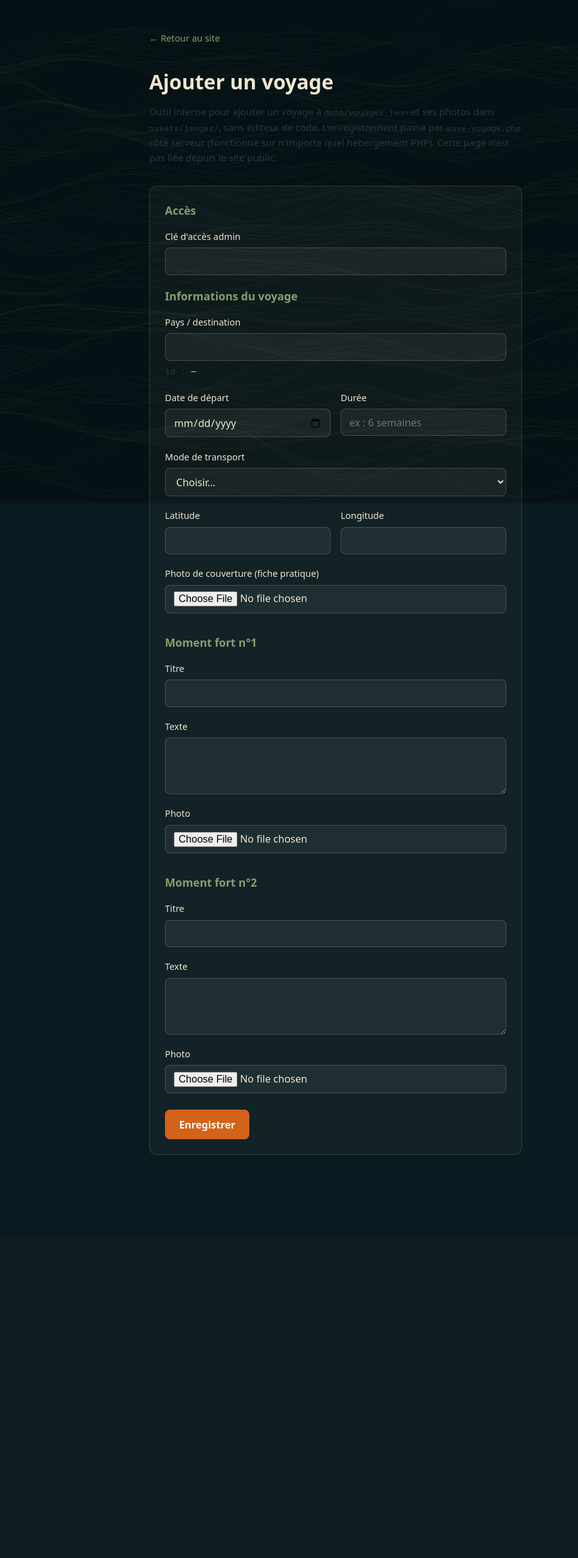
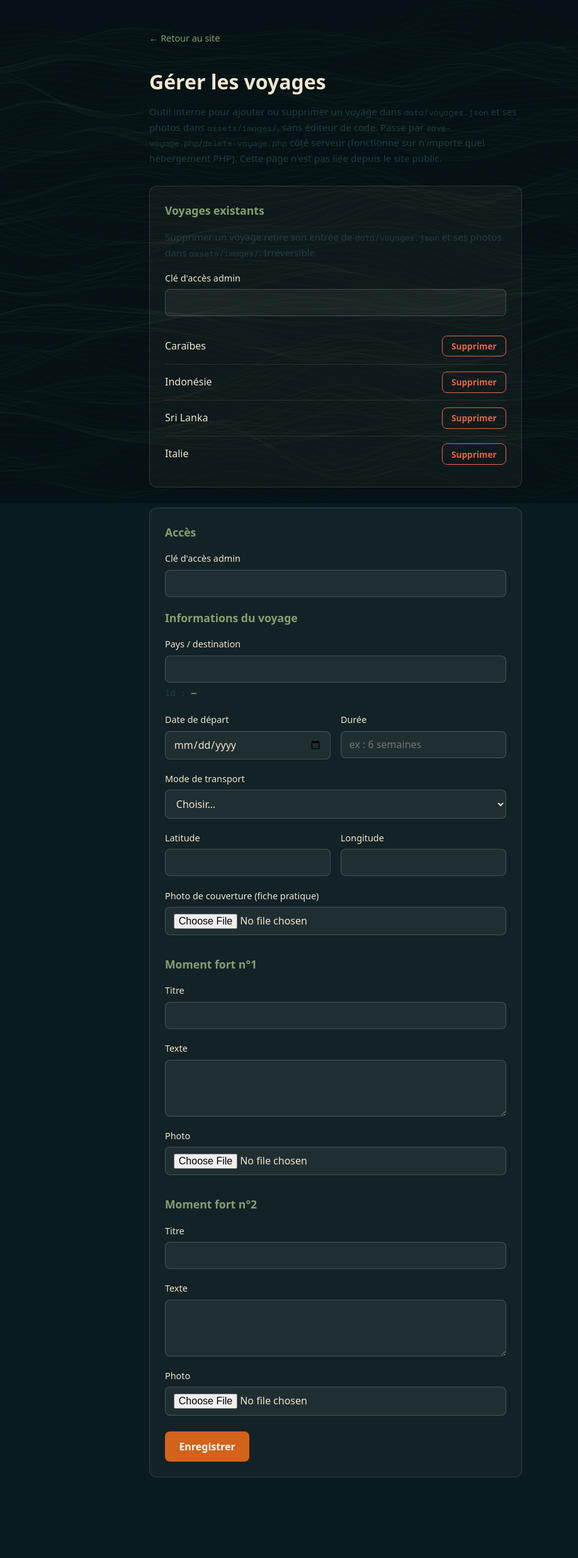
Before and after one commit to colinbenamo-afk/blog-voyage, a PHP site: page /admin/admin.php in a window 1280 px wide. Shown: the whole page at 63% size, without its empty margins (107-1025 px from the left). Before the commit the page ends 1834 px from the top, so only its background shows below. Run offline with PHP 8.4, Linux system fonts and the light colour scheme; the visitor is signed in with stand-in values (Sample User, id 1); some web fonts are replaced.

Commit message:
Ajoute la suppression de voyage dans la page admin
Nouvelle section "Voyages existants" dans admin.php : liste tous les
voyages (via fetch sur data/voyages.json) avec un bouton "Supprimer"
par voyage, confirmation obligatoire avant suppression.

Nouvel endpoint admin/delete-voyage.php, même structure que
save-voyage.php (auth par session, filet de sécurité JSON, clé d'accès
requise) : retire l'entrée de data/voyages.json et supprime ses 3
photos dans assets/images/ (lues depuis le champ "photos" du voyage,
pas devinées).

Testé de bout en bout (connexion, suppression réussie, clé manquante,
clé invalide) sur une copie isolée du projet, jamais sur les vraies
données.

Co-Authored-By: Claude Sonnet 5 <noreply@anthropic.com>

```diff
--- a/admin/admin.css
+++ b/admin/admin.css
@@ -149,3 +149,42 @@ button:disabled {
 .hidden {
   display: none !important;
 }
+
+/* --- Liste "Voyages existants" ---------------------------------------- */
+.voyage-list {
+  list-style: none;
+  margin: 0;
+  padding: 0;
+}
+
+.voyage-list-item {
+  display: flex;
+  align-items: center;
+  justify-content: space-between;
+  gap: 1rem;
+  padding: 0.7rem 0;
+  border-bottom: 1px solid rgba(239, 231, 208, 0.12);
+}
+
+.voyage-list-item:last-child {
+  border-bottom: none;
+}
+
+.voyage-list-empty {
+  color: var(--text-muted);
+  font-size: 0.9rem;
+  padding: 0.5rem 0;
+}
+
+.voyage-delete-btn {
+  background: transparent;
+  color: #e0664a;
+  border: 1px solid #e0664a;
+  padding: 0.4rem 0.9rem;
+  font-size: 0.85rem;
+  margin: 0;
+}
+
+.voyage-delete-btn:hover {
+  background: rgba(224, 102, 74, 0.12);
+}
--- a/admin/admin.js
+++ b/admin/admin.js
@@ -43,17 +43,101 @@ const errorListEl = document.getElementById('error-list');
 const statusLineEl = document.getElementById('status-line');
 const submitBtn = document.getElementById('submit-btn');
 
-/* --- Aperçu de l'id en direct + avertissement si déjà pris ----------- */
-async function getExistingIds() {
+/* --- Chargement de la liste des voyages (id + pays), utilisé à la
+   --- fois pour l'aperçu d'id et pour la liste "Voyages existants" ---- */
+async function getVoyages() {
   try {
     const res = await fetch('../data/voyages.json', { cache: 'no-store' });
     if (!res.ok) return [];
     const voyages = await res.json();
-    return Array.isArray(voyages) ? voyages.map((v) => v.id) : [];
+    return Array.isArray(voyages) ? voyages : [];
   } catch (err) {
     return [];
   }
 }
+
+async function getExistingIds() {
+  const voyages = await getVoyages();
+  return voyages.map((v) => v.id);
+}
+
+/* --- Liste "Voyages existants" + suppression -------------------------- */
+const voyageListEl = document.getElementById('voyage-list');
+const deleteAccessKeyInput = document.getElementById('delete-access-key');
+const deleteStatusLineEl = document.getElementById('delete-status-line');
+
+function setDeleteStatus(html, type) {
+  deleteStatusLineEl.innerHTML = html;
+  deleteStatusLineEl.className = `status-line ${type ? `is-${type}` : ''}`.trim();
+  deleteStatusLineEl.classList.toggle('hidden', !html);
+}
+
+async function loadVoyageList() {
+  const voyages = await getVoyages();
+  voyageListEl.innerHTML = '';
+
+  if (!voyages.length) {
+    const li = document.createElement('li');
+    li.className = 'voyage-list-empty';
+    li.textContent = 'Aucun voyage enregistré pour le moment.';
+    voyageListEl.appendChild(li);
+    return;
+  }
+
+  voyages.forEach((voyage) => {
+    const li = document.createElement('li');
+    li.className = 'voyage-list-item';
+
+    const name = document.createElement('span');
+    name.textContent = voyage.pays || voyage.id;
+
+    const deleteBtn = document.createElement('button');
+    deleteBtn.type = 'button';
+    deleteBtn.className = 'voyage-delete-btn';
+    deleteBtn.textContent = 'Supprimer';
+    deleteBtn.addEventListener('click', () => handleDelete(voyage));
+
+    li.appendChild(name);
+    li.appendChild(deleteBtn);
+    voyageListEl.appendChild(li);
+  });
+}
+
+async function handleDelete(voyage) {
+  setDeleteStatus('', null);
+
+  const accessKey = deleteAccessKeyInput.value;
+  if (!accessKey) {
+    setDeleteStatus("La clé d'accès est obligatoire pour supprimer un voyage.", 'error');
+    return;
+  }
+
+  const confirmed = window.confirm(
+    `Supprimer "${voyage.pays}" ? Cette action retire ses photos et son entrée de voyages.json, sans possibilité d'annuler.`
+  );
+  if (!confirmed) return;
+
+  const body = new FormData();
+  body.append('access_key', accessKey);
+  body.append('id', voyage.id);
+
+  try {
+    const res = await fetch('delete-voyage.php', { method: 'POST', body });
+    const payload = await res.json();
+
+    if (!res.ok || !payload.success) {
+      setDeleteStatus((payload.errors || ['Erreur inconnue lors de la suppression.']).join(' '), 'error');
+      return;
+    }
+
+    setDeleteStatus(`Voyage "${voyage.pays}" supprimé.`, 'success');
+    await loadVoyageList();
+  } catch (err) {
+    setDeleteStatus(`Impossible de contacter le serveur : ${err.message}`, 'error');
+  }
+}
+
+loadVoyageList();
 
 paysInput.addEventListener('input', async () => {
   const id = slugify(paysInput.value);
@@ -176,6 +260,7 @@ form.addEventListener('submit', async (event) => {
     );
     form.reset();
     idPreviewEl.textContent = '—';
+    await loadVoyageList();
   } catch (err) {
     showErrors([`Impossible de contacter le serveur : ${err.message}`]);
     setStatus('', null);
--- a/admin/admin.php
+++ b/admin/admin.php
@@ -8,7 +8,7 @@ requireAdminAuth();
   <meta charset="UTF-8">
   <meta name="viewport" content="width=device-width, initial-scale=1.0">
   <meta name="robots" content="noindex, nofollow">
-  <title>Admin — Ajouter un voyage</title>
+  <title>Admin — Gérer les voyages</title>
 
   <!-- Mêmes polices que le site public -->
   <link rel="preconnect" href="https://api.fontshare.com">
@@ -27,13 +27,30 @@ requireAdminAuth();
 
   <a class="admin-back" href="../index.html">← Retour au site</a>
 
-  <h1 class="admin-title">Ajouter un voyage</h1>
+  <h1 class="admin-title">Gérer les voyages</h1>
   <p class="admin-intro">
-    Outil interne pour ajouter un voyage à <code>data/voyages.json</code> et ses
-    photos dans <code>assets/images/</code>, sans éditeur de code. L'enregistrement
-    passe par <code>save-voyage.php</code> côté serveur (fonctionne sur n'importe
-    quel hébergement PHP). Cette page n'est pas liée depuis le site public.
+    Outil interne pour ajouter ou supprimer un voyage dans <code>data/voyages.json</code>
+    et ses photos dans <code>assets/images/</code>, sans éditeur de code. Passe par
+    <code>save-voyage.php</code>/<code>delete-voyage.php</code> côté serveur (fonctionne
+    sur n'importe quel hébergement PHP). Cette page n'est pas liée depuis le site public.
   </p>
+
+  <!-- ============================================ -->
+  <!-- VOYAGES EXISTANTS (liste + suppression)       -->
+  <!-- ============================================ -->
+  <section class="admin-panel">
+    <h2>Voyages existants</h2>
+    <p class="admin-intro" style="margin-bottom: 1rem;">
+      Supprimer un voyage retire son entrée de <code>data/voyages.json</code>
+      et ses photos dans <code>assets/images/</code>. Irréversible.
+    </p>
+    <div class="field">
+      <label for="delete-access-key">Clé d'accès admin</label>
+      <input type="password" id="delete-access-key" name="delete-access-key" autocomplete="off">
+    </div>
+    <ul id="voyage-list" class="voyage-list"></ul>
+    <p id="delete-status-line" class="status-line hidden"></p>
+  </section>
 
   <!-- ============================================ -->
   <!-- FORMULAIRE DU VOYAGE                          -->
```
Also changed, not shown: admin/delete-voyage.php (added, +111 -0 lines), docs/JOURNAL.md (+1 -0 lines), docs/admin.md (+12 -9 lines).
